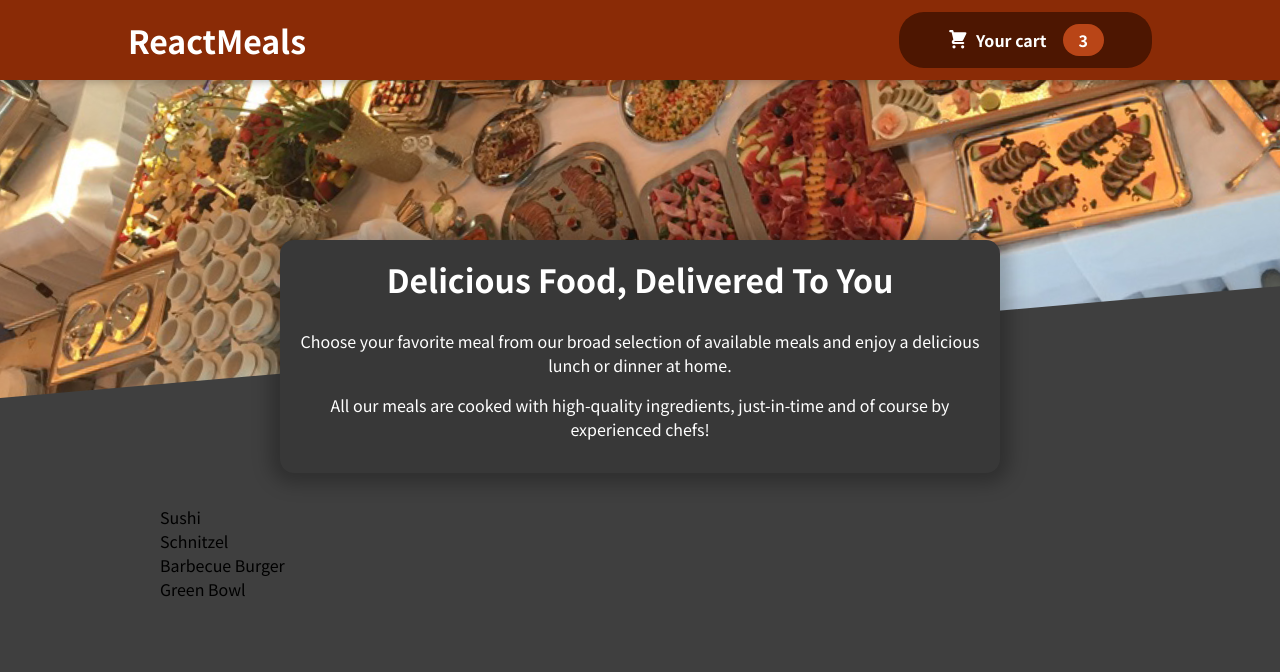
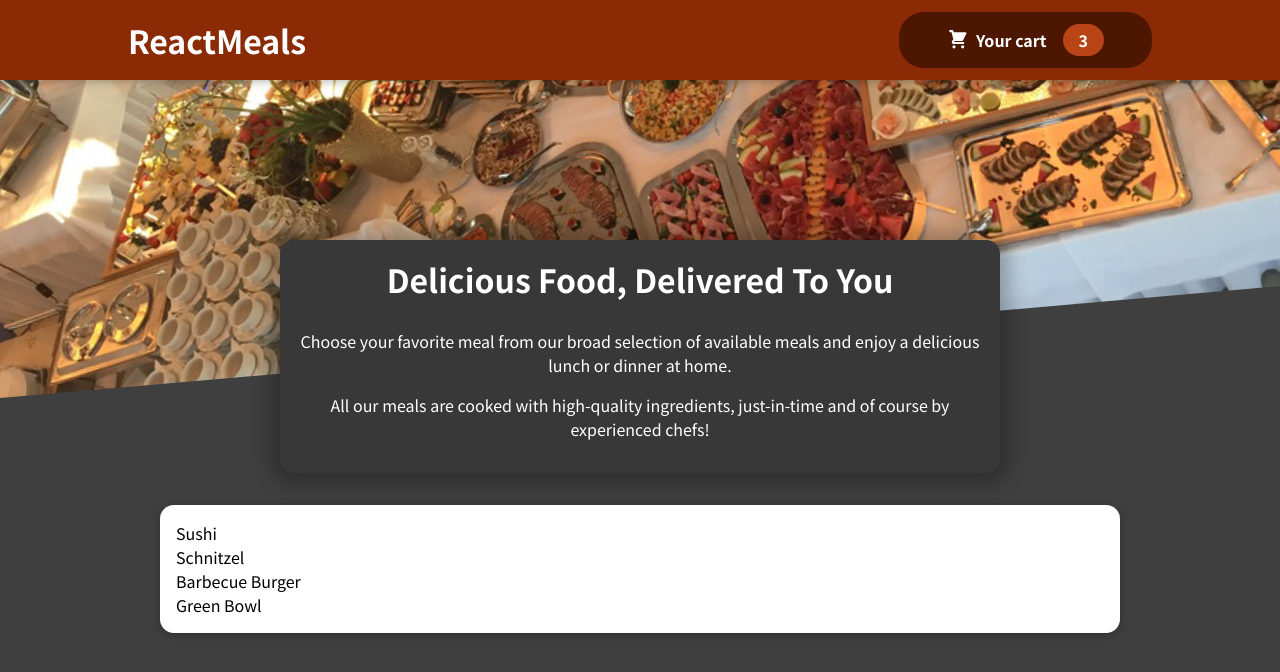
Before and after one commit to MohammedMazher1/Food_Order_App, a React (Create React App) app: page / in a window 1280 px wide. Shown: the top 672 px of the page. Built offline with nearby package versions, Linux system fonts and the light colour scheme.

Commit message:
card of meals component

```diff
--- a/src/components/Meals/AvaiableMeals.js
+++ b/src/components/Meals/AvaiableMeals.js
@@ -1,5 +1,5 @@
 import classes from './AvailableMeals.module.css';
-
+import Card from '../UI/Card'
 const DUMMY_MEALS = [
   {
     id: 'm1',
@@ -32,7 +32,9 @@
 
   return (
     <section className={classes.meals}>
-      <ul>{mealsList}</ul>
+      <Card>
+        <ul>{mealsList}</ul>
+      </Card>
     </section>
   );
 };
--- /dev/null
+++ b/src/components/UI/Card.js
@@ -0,0 +1,7 @@
+import classes from './Card.module.css'
+
+const Card = (props)=>{
+    return <div className={classes.card}>{props.children}</div>
+}
+
+export default Card
--- /dev/null
+++ b/src/components/UI/Card.module.css
@@ -0,0 +1,6 @@
+.card {
+    padding: 1rem;
+    box-shadow: 0 2px 8px rgba(0, 0, 0, 0.25);
+    border-radius: 14px;
+    background-color: white;
+  }
```
